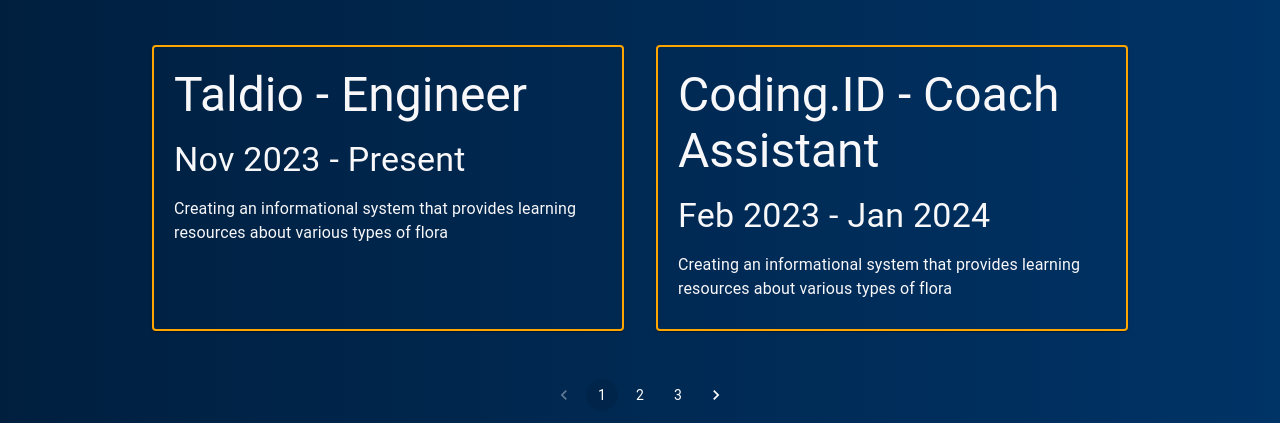
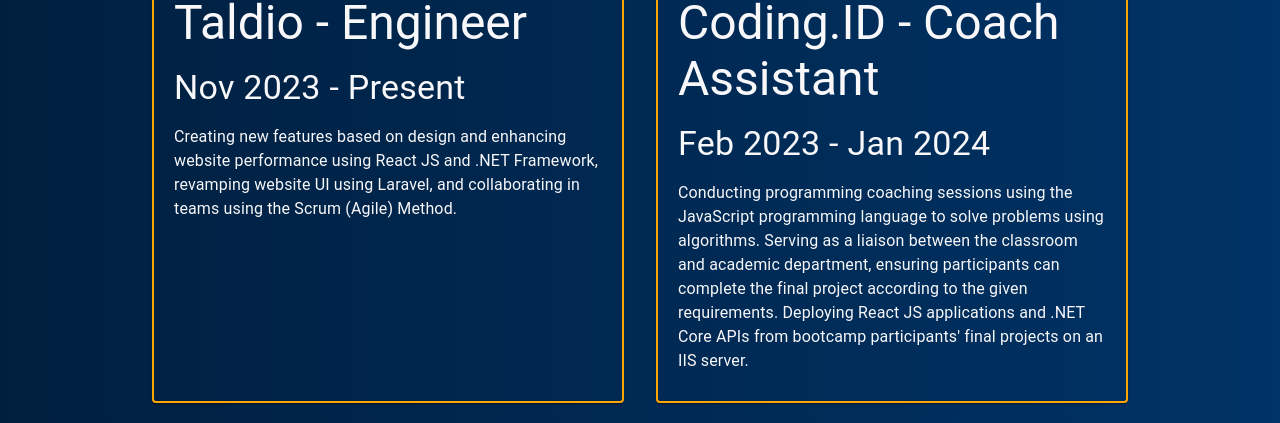
Before and after one commit to calvindany/portofolio-2024, a Next.js app: page / in a window 1280 px wide. Shown: the part 1856-2279 px from the top of the page. Built offline with nearby package versions, Linux system fonts and the light colour scheme.

Commit message:
fixed: experience description

```diff
--- a/src/datas/Experiences.js
+++ b/src/datas/Experiences.js
@@ -15,7 +15,7 @@
     monthStart: "Feb 2023",
     monthEnd: "Jul 2023",
     description:
-      "Creating an informational system that provides learning resources about various types of flora ",
+      "Conducting a lesson about the cloud service features available on the Google Cloud Platform and the basics of backend application using HapiJS and ExpressJS.",
     hide: false,
     highlight: false,
   },
@@ -25,7 +25,7 @@
     monthStart: "Mar 2022",
     monthEnd: "Present",
     description:
-      "Creating an informational system that provides learning resources about various types of flora ",
+      "Conducting workshops and performing computer maintenance at Gunadarma University's laboratory.",
     hide: false,
     highlight: false,
   },
@@ -35,7 +35,7 @@
     monthStart: "Nov 2023",
     monthEnd: "Present",
     description:
-      "Creating an informational system that provides learning resources about various types of flora ",
+      "Creating new features based on design and enhancing website performance using React JS and .NET Framework, revamping website UI using Laravel, and collaborating in teams using the Scrum (Agile) Method.",
     hide: false,
     highlight: true,
   },
@@ -45,7 +45,7 @@
     monthStart: "Feb 2023",
     monthEnd: "Jan 2024",
     description:
-      "Creating an informational system that provides learning resources about various types of flora ",
+      "Conducting programming coaching sessions using the JavaScript programming language to solve problems using algorithms. Serving as a liaison between the classroom and academic department, ensuring participants can complete the final project according to the given requirements. Deploying React JS applications and .NET Core APIs from bootcamp participants' final projects on an IIS server.",
     hide: false,
     highlight: true,
   },
```
